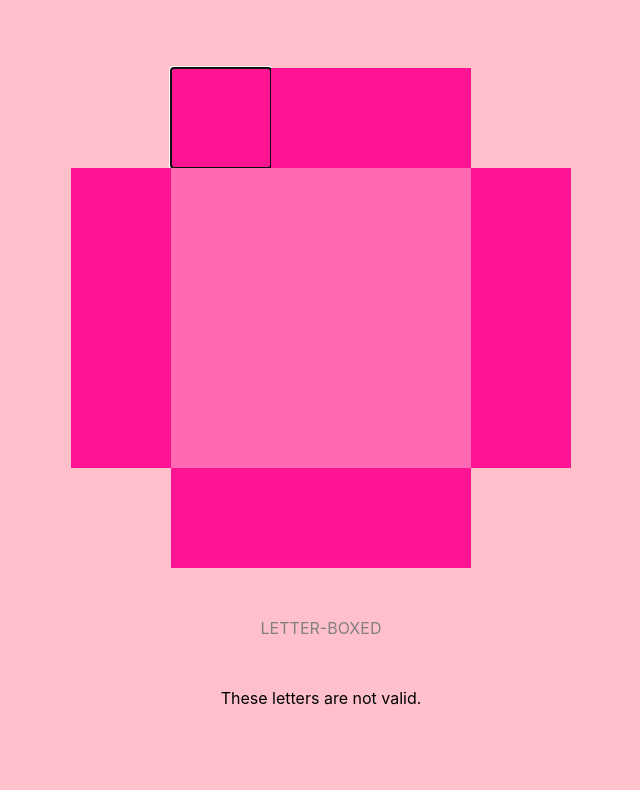
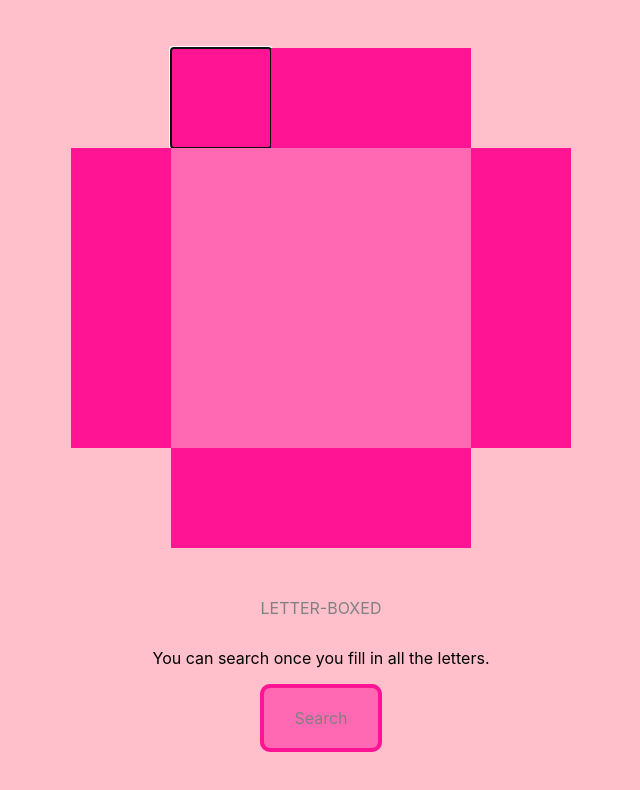
Before and after one commit to pearstopher/letter-boxed, a React (Create React App) app in the folder frontend/: page / in a window 1280 px wide. Shown: the top 790 px of the page, without its empty margins (319-959 px from the left). Built offline with nearby package versions, Linux system fonts and the light colour scheme.

Commit message:
updated validity messages and logic

```diff
--- a/frontend/src/App.css
+++ b/frontend/src/App.css
@@ -72,14 +72,30 @@
   padding: 25px;
   border: 0px;
 }
+.submit-wrapper {
+  display: flex;
+  flex-direction: column;
+}
 .letters-container {
   padding: 50px 0 25px;
   text-align: center;
 }
-.letters-container .grey {
+.grey {
   color: grey;
 }
 .valid-container {
-  padding: 25px 0 25px;
+  padding: 5px 0 25px;
   text-align: center;
 }
+.submit-container {
+  padding: 15px 0 25px;
+  text-align: center;
+}
+.button {
+  background: hotpink;
+  padding: 20px 30px;
+  text-align: center;
+  border: 4px solid deeppink;
+  border-radius: 10px;
+  cursor: pointer;
+}
--- a/frontend/src/App.less
+++ b/frontend/src/App.less
@@ -77,14 +77,32 @@
     border: 0px;
 }
 
+.submit-wrapper {
+    display: flex;
+    flex-direction: column;
+}
+
 .letters-container {
     padding: 50px 0 25px;
     text-align: center;
 }
-.letters-container .grey {
+.grey {
     color: grey;
 }
 .valid-container {
-    padding: 25px 0 25px;
+    padding: 5px 0 25px;
     text-align: center;
 }
+.submit-container {
+    padding: 15px 0 25px;
+
+    text-align: center;
+}
+.button {
+    background: hotpink;
+    padding: 20px 30px;
+    text-align: center;
+    border: 4px solid deeppink;
+    border-radius: 10px;
+    cursor: pointer;
+}
--- a/frontend/src/Letters.jsx
+++ b/frontend/src/Letters.jsx
@@ -4,18 +4,32 @@ export const Letters = forwardRef(function Letters(props, ref) {
     const [letters, setLetters] = useState(
         Array('L', 'E', 'T', 'T', 'E', 'R', '-', 'B', 'O', 'X', 'E', 'D')
     )
-    const [valid, setValid] = useState(false)
+    const [noDuplicates, setNoDuplicates] = useState(true)
+    const [noBadCharacters, setNoBadCharacters] = useState(false)
+    const [message, setMessage] = useState(
+        'You can search once you fill in all the letters.'
+    )
 
-    function noDuplicates(arr) {
-        const set = new Set(arr)
-        return set.size === arr.length
+    function getNoDuplicates(arr) {
+        const ignoreBlanks = arr.filter((item) => item !== '')
+        const set = new Set(ignoreBlanks)
+        return set.size === ignoreBlanks.length
     }
-    function noBadCharacters(arr) {
+    function getNoBadCharacters(arr) {
         return !arr.includes('')
     }
 
     useEffect(() => {
-        setValid(noDuplicates(props.inputs) && noBadCharacters(props.inputs))
+        setNoDuplicates(getNoDuplicates(props.inputs))
+        setNoBadCharacters(getNoBadCharacters(props.inputs))
+
+        if (!noDuplicates) {
+            setMessage('You cant use the same letter more than once.')
+        } else if (!noBadCharacters) {
+            setMessage('You can search once you fill in all the letters.')
+        } else {
+            setMessage('')
+        }
     })
 
     return (
@@ -32,10 +46,13 @@ export const Letters = forwardRef(function Letters(props, ref) {
                 ))}
             </div>
             <div className="valid-container">
-                {valid ? (
-                    <span className="valid">These letters are valid.</span>
+                <span>{message}</span>
+            </div>
+            <div className="submit-container">
+                {noDuplicates && noBadCharacters ? (
+                    <span className={'button'}>Search</span>
                 ) : (
-                    <span className="invlid">These letters are not valid.</span>
+                    <span className={'button grey'}>Search</span>
                 )}
             </div>
         </div>
```
